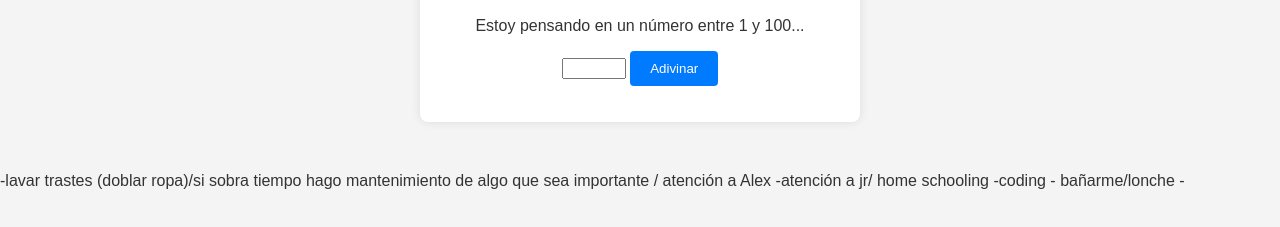
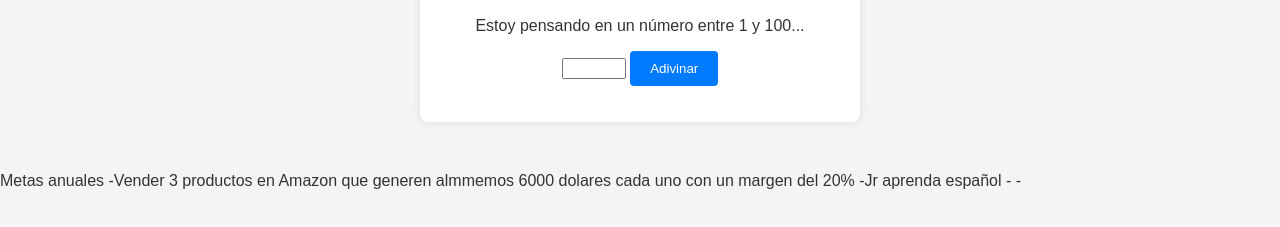
Before and after one commit to Santaneru/juego-de-adivinanzas, a plain HTML site: page index.html in a window 1280 px wide. Shown: the part 121-348 px from the top of the page. Drawn offline with Linux system fonts and the light colour scheme.

Commit message:
Update index.html

```diff
--- a/index.html
+++ b/index.html
@@ -19,18 +19,12 @@
 </body>
 </html>
 
--lavar trastes
-(doblar ropa)/si sobra tiempo
-hago mantenimiento de algo
-que sea importante /
-atención a Alex
-
--atención a jr/
-home schooling
-
--coding
-
-- bañarme/lonche
+Metas anuales
+-Vender 3 productos en Amazon
+que generen almmemos 6000 dolares
+cada uno con un margen del 20%
+-Jr aprenda español
+-
 
 
 -
```
